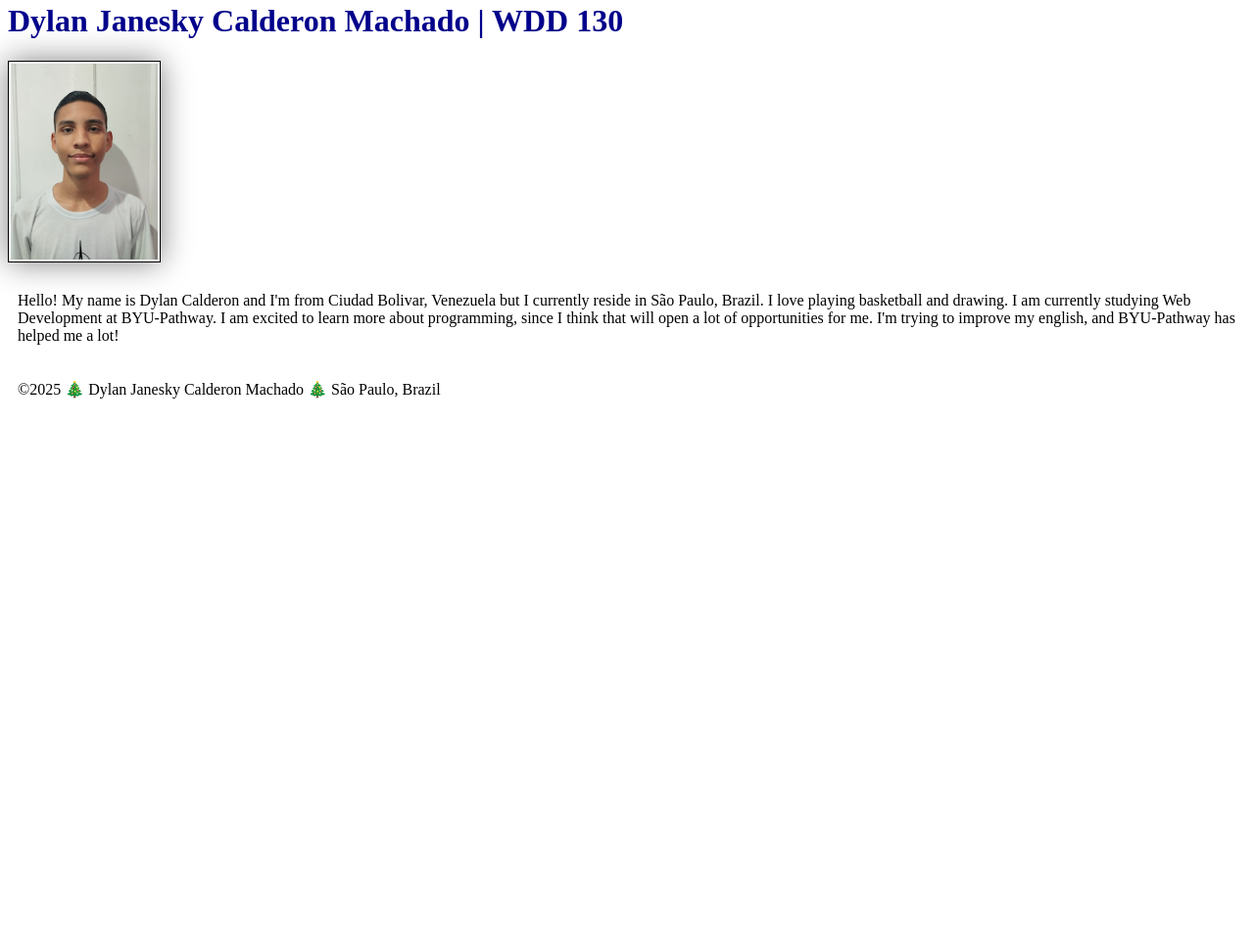
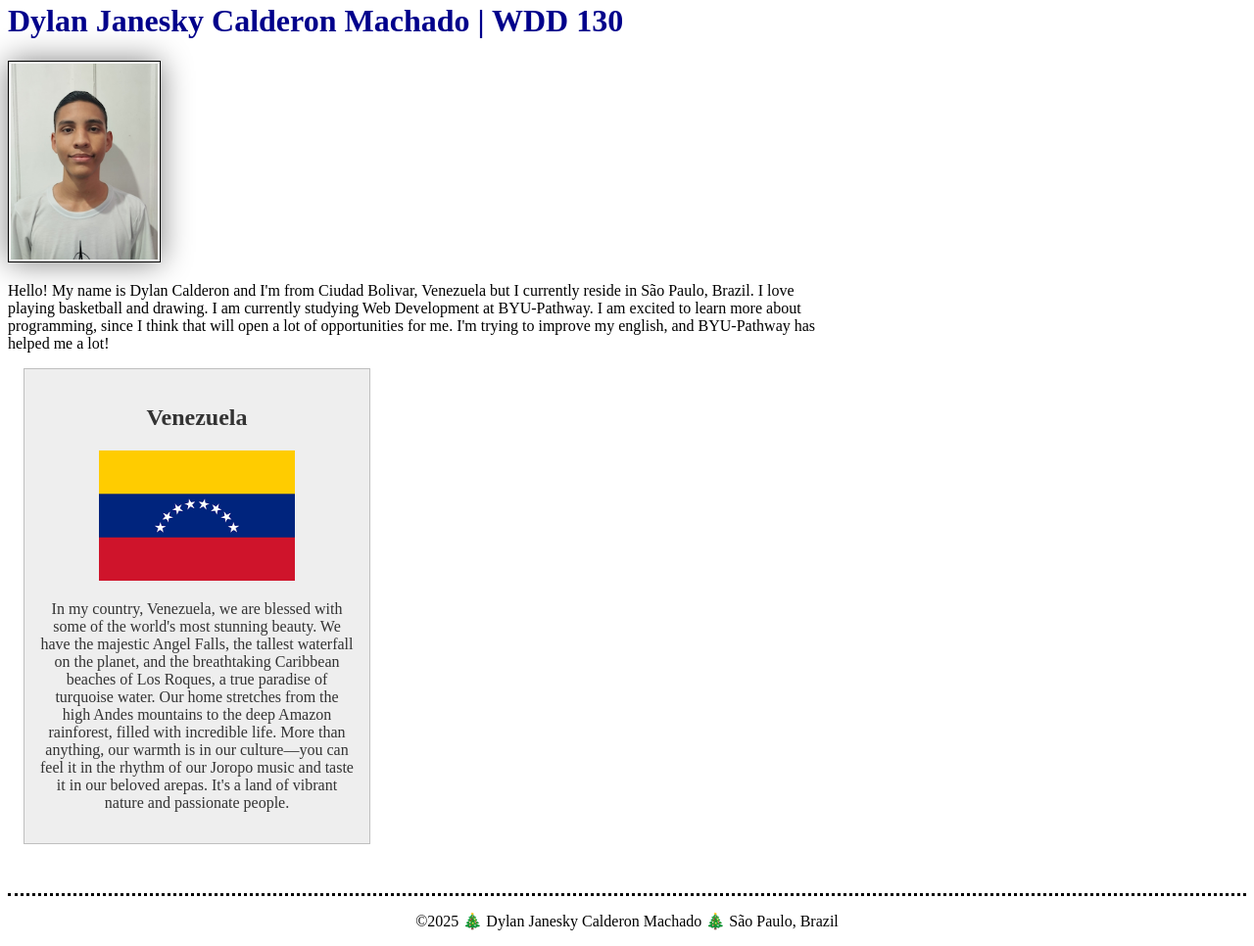
Before and after one commit to dylanjcm/wdd130, a plain HTML site: page index.html in a window 1280 px wide. Shown: the part 162-1128 px from the top of the page at 98% size. Before the commit the page ends 800 px from the top, so only its background shows below. Drawn offline with Linux system fonts and the light colour scheme.

Commit message:
added homepage enhancements

```diff
--- a/index.html
+++ b/index.html
@@ -5,6 +5,8 @@
   <meta charset="utf-8">
   <meta name="viewport" content="width=device-width, initial-scale=1.0">
   <title>Dylan Janesky Calderon Machado | WDD 130</title>
+  <meta name="description" content="Dylan Janesky Calderon Machado | WDD130 | Homepage for the course.">
+  <meta name="author" content="Dylan Janesky Calderon Machado">
   <link rel="stylesheet" href="styles/styles.css">
 </head>
 
@@ -23,6 +25,11 @@
       excited to learn more about programming, since I think that will open a lot of opportunities for me. I'm trying to
       improve my english, and BYU-Pathway has helped me a lot!</p>
   </main>
+  <aside>
+    <h2>Venezuela</h2>
+    <img src="images/venezuela.png" alt="venezuela_flag" width="275">
+    <p>In my country, Venezuela, we are blessed with some of the world's most stunning beauty. We have the majestic Angel Falls, the tallest waterfall on the planet, and the breathtaking Caribbean beaches of Los Roques, a true paradise of turquoise water. Our home stretches from the high Andes mountains to the deep Amazon rainforest, filled with incredible life. More than anything, our warmth is in our culture—you can feel it in the rhythm of our Joropo music and taste it in our beloved arepas. It's a land of vibrant nature and passionate people.</p>
+  </aside>
   <footer>
     <p>©2025 🎄 Dylan Janesky Calderon Machado 🎄 São Paulo, Brazil</p>
   </footer>
--- a/styles/styles.css
+++ b/styles/styles.css
@@ -13,7 +13,7 @@ h1 {
     color: darkblue;
 }
 
-img {
+main img {
     width: 150px;
     height: auto;
     border: 1px solid black;
@@ -22,5 +22,30 @@ img {
 }
 
 p {
-    padding: 10px;
+    padding: 0px;
 }
+
+main {
+    max-width: 840px;
+}
+
+aside {
+    width: 20rem;
+    margin: 1rem;
+    border: 1px solid rgb(0 0 0 / 0.2);
+    padding: 1rem;
+    background-color: #eee;
+    color: #333;
+    text-align: center;
+}
+
+aside img {
+    width: 200px;
+    height: auto;
+}
+
+footer {
+    margin-top: 50px;
+    border-top: 3px dotted black;
+    text-align: center;
+}
```
Also changed, not shown: images/venezuela.png (added).
